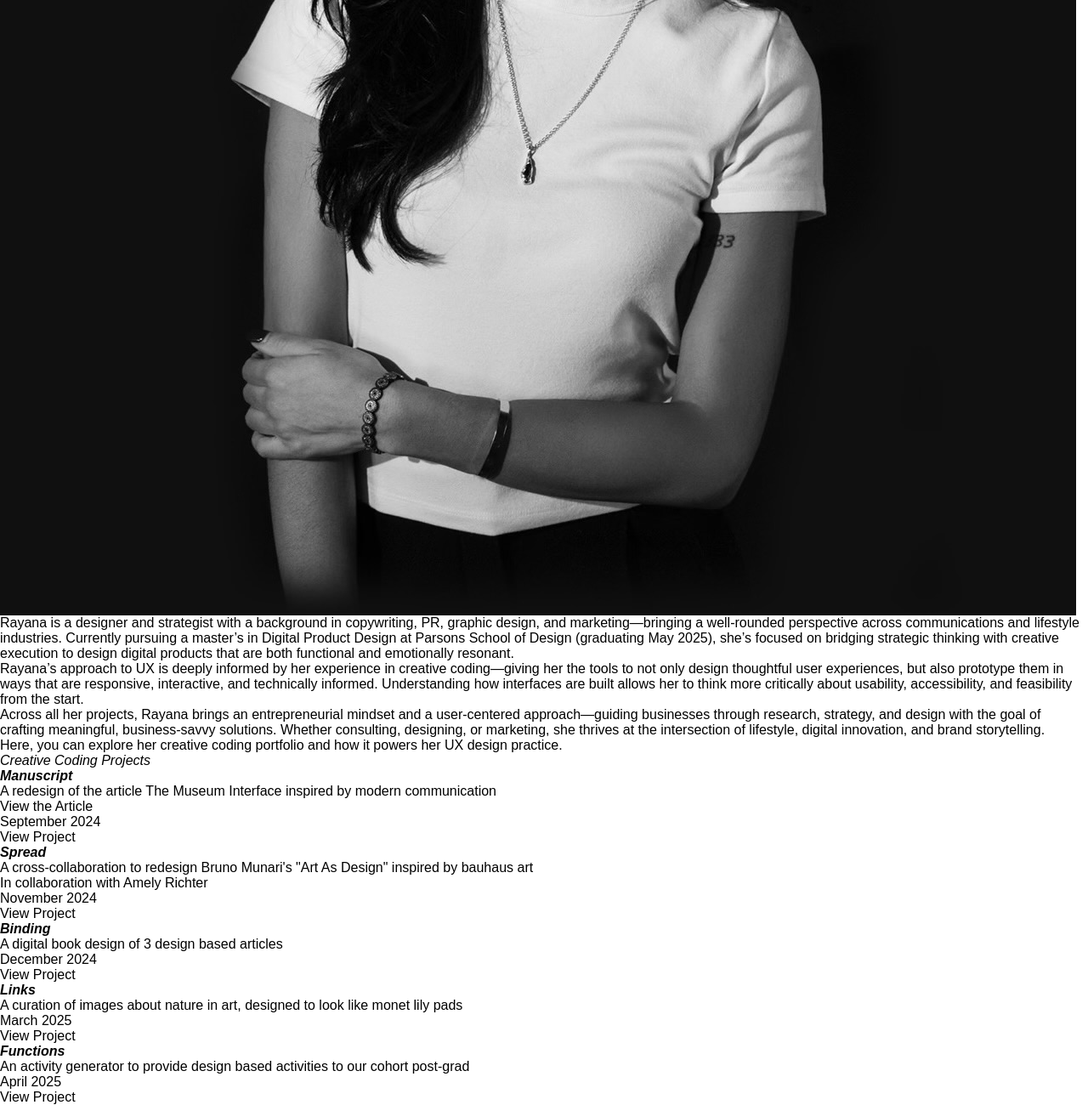
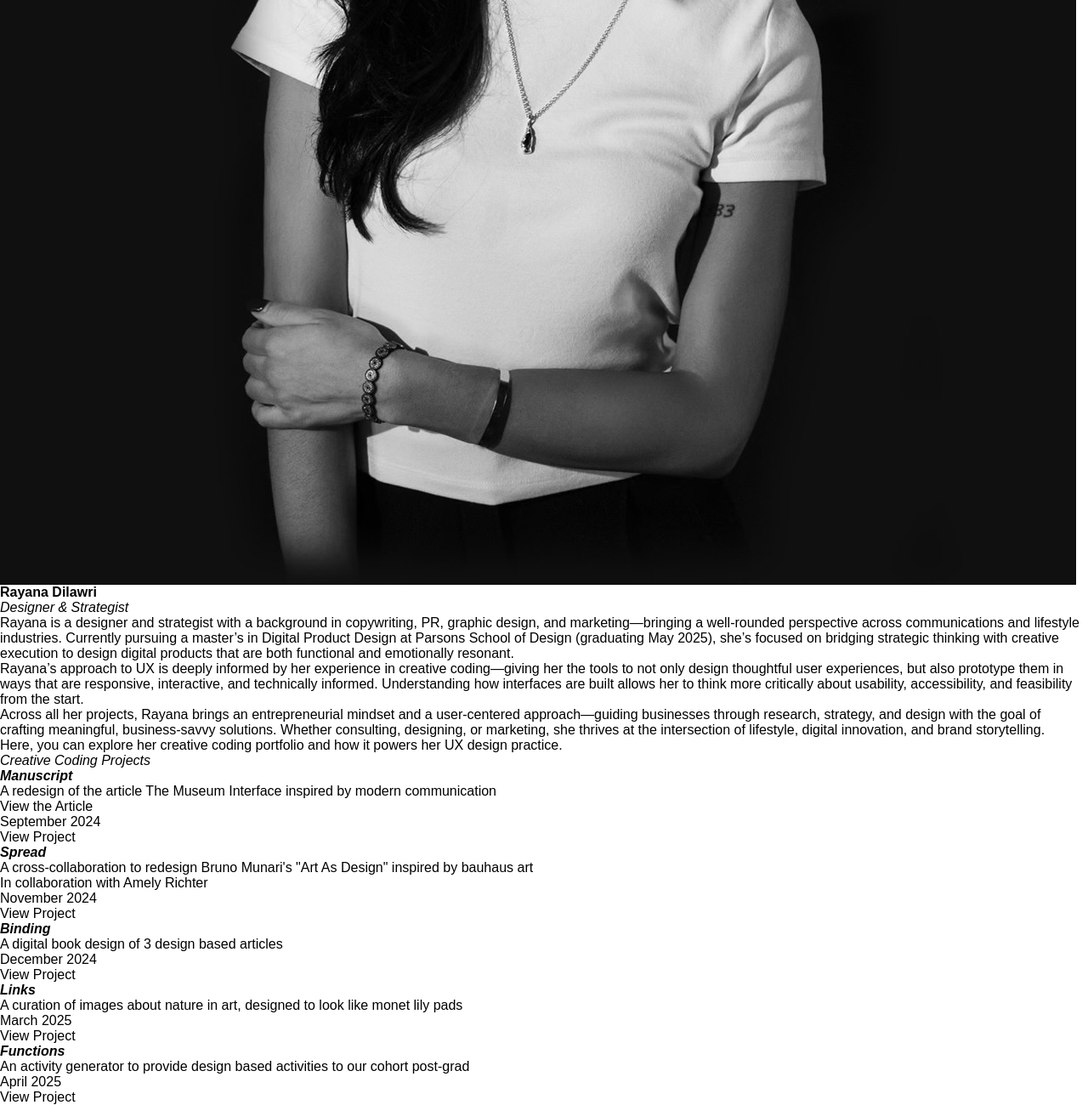
Before and after one commit to rayanadilawri/rayanadilawri.github.io, a plain HTML site: page index.html in a window 1280 px wide. Shown: the part 847-2147 px from the top of the page at 85% size. Drawn offline with Linux system fonts and the light colour scheme; a web font is replaced by a local one.

Commit message:
making section to make into flex box

```diff
--- a/index.html
+++ b/index.html
@@ -19,19 +19,24 @@
 			</div>
 		  </header>
 
-		  <section class="top">
-			<h1>Rayana Dilawri</h1>
-			<h2>Designer & Strategist</h2>
-			<div>
+		  <section class="image-container">
+			<div class="image">
 			  <img src="headshot.jpeg" class="headshot" alt="Rayana Dilawri headshot">
 			</div>
-			</section>
+			<div class="intro-text">
+			  <h1>Rayana Dilawri</h1>
+			  <h2>Designer & Strategist</h2>
+			</div>
+		  </section>
 
+
+			<section class="bio">
 		<p> Rayana is a designer and strategist with a background in copywriting, PR, graphic design, and marketing—bringing a well-rounded perspective across communications and lifestyle industries.
 			Currently pursuing a master’s in Digital Product Design at Parsons School of Design (graduating May 2025), she’s focused on bridging strategic thinking with creative execution to design digital products that are both functional and emotionally resonant. </p>
 		<p> Rayana’s approach to UX is deeply informed by her experience in creative coding—giving her the tools to not only design thoughtful user experiences, but also prototype them in ways that are responsive, interactive, and technically informed. Understanding how interfaces are built allows her to think more critically about usability, accessibility, and feasibility from the start.</p>
 			<p> Across all her projects, Rayana brings an entrepreneurial mindset and a user-centered approach—guiding businesses through research, strategy, and design with the goal of crafting meaningful, business-savvy solutions. Whether consulting, designing, or marketing, she thrives at the intersection of lifestyle, digital innovation, and brand storytelling.</p>
 		<p> Here, you can explore her creative coding portfolio and how it powers her UX design practice.</p>
+		</section>
 
 			<section id="main-content" class="gutters">
 			<h2> Creative Coding Projects</h2>
```
